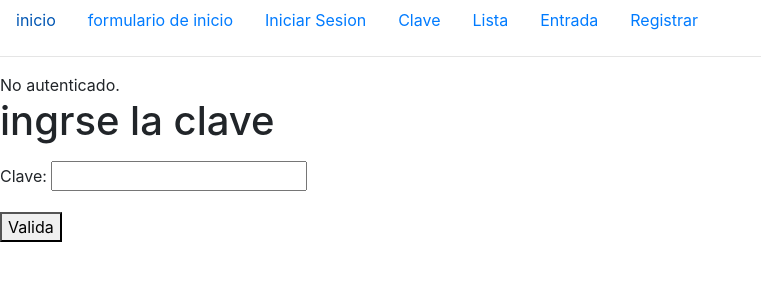
After one commit to MapacheIng/django_prueba, a Django app: page /verificacion_clave/ in a window 1280 px wide. The commit adds this page. Shown: the top 300 px of the page, without its empty margins (0-761 px from the left). Run offline with Django 4.2, Linux system fonts and the light colour scheme; some libraries are stand-ins or nearby versions.

Commit message:
Verificacion si la clave esta en el sistema

```diff
--- a/login/forms.py
+++ b/login/forms.py
@@ -23,3 +23,7 @@
             'lab_vision': forms.CheckboxInput(),
             'lab_robotica': forms.CheckboxInput(),
         }
+
+
+class VerificacionClave(forms.Form):
+    clave = forms.CharField(max_length=10, required=True)
--- a/login/templates/main/prueba.html
+++ b/login/templates/main/prueba.html
@@ -26,6 +26,9 @@
         </li>
         <li class="nav-item">
             <a class="nav-link" href="{% url 'lista_puerta' %}">Lista</a>
+        </li>
+        <li class="nav-item">
+            <a class="nav-link" href="{% url 'verificacion_clave' %}">Entrada</a>
         </li>
         {% if user.is_authenticated %}
 
--- /dev/null
+++ b/login/templates/pagina/verificacion_clave.html
@@ -0,0 +1,11 @@
+{% extends 'main/prueba.html' %}
+{% block title %}Verificacion clave puerta{% endblock  %}
+{% block content %}
+<form method="POST">
+    <h1>ingrse la clave</h1>
+    <p>{{error}}</p>
+{% csrf_token %}
+{{form.as_p}}
+<button type='submit'>Valida</button>
+</form>
+{% endblock  %}
--- a/login/urls.py
+++ b/login/urls.py
@@ -10,5 +10,6 @@
     path('iniciar_sesion', views.logear, name='iniciar_sesion'),
     path('clave_puerta', views.crear_clave_puerta, name='clave_puerta'),
     path('lista_perta', views.ClaveLista.as_view(), name='lista_puerta'),
-    path('actualizacion_clave/<int:id>', views.actualizar_clave, name='actualizar_clave')
+    path('actualizacion_clave/<int:id>', views.actualizar_clave, name='actualizar_clave'),
+    path('verificacion_clave/', views.verificacion_clave, name='verificacion_clave'),
 ]
--- a/login/views.py
+++ b/login/views.py
@@ -1,5 +1,5 @@
 from django.shortcuts import render, redirect
-from .forms import RegisterForm, VerificacionForm
+from .forms import RegisterForm, VerificacionForm, VerificacionClave
 from .models import Verificacion
 from django.contrib.auth import login, logout, authenticate
 from django.contrib import messages
@@ -100,3 +100,18 @@
     else:
         form = VerificacionForm(instance=clave)
     return render(request, 'pagina/actualizacion_clave.html', {'form':form})
+
+def verificacion_clave(request):
+    if request.method == 'POST':
+        form = VerificacionClave(request.POST)
+        if form.is_valid():
+            valor = form.cleaned_data['clave']
+            existe_db = Verificacion.objects.filter(contrasena=valor).exists()
+            if existe_db:
+                print(Verificacion.objects.filter(contrasena=valor))
+            else:
+                return render(request, 'pagina/verificacion_clave.html', {'form': form, 'error': 'El valor no existe en la base de datos'})
+    else:
+        form = VerificacionClave()
+
+    return render(request, 'pagina/verificacion_clave.html', {'form':form})
```
